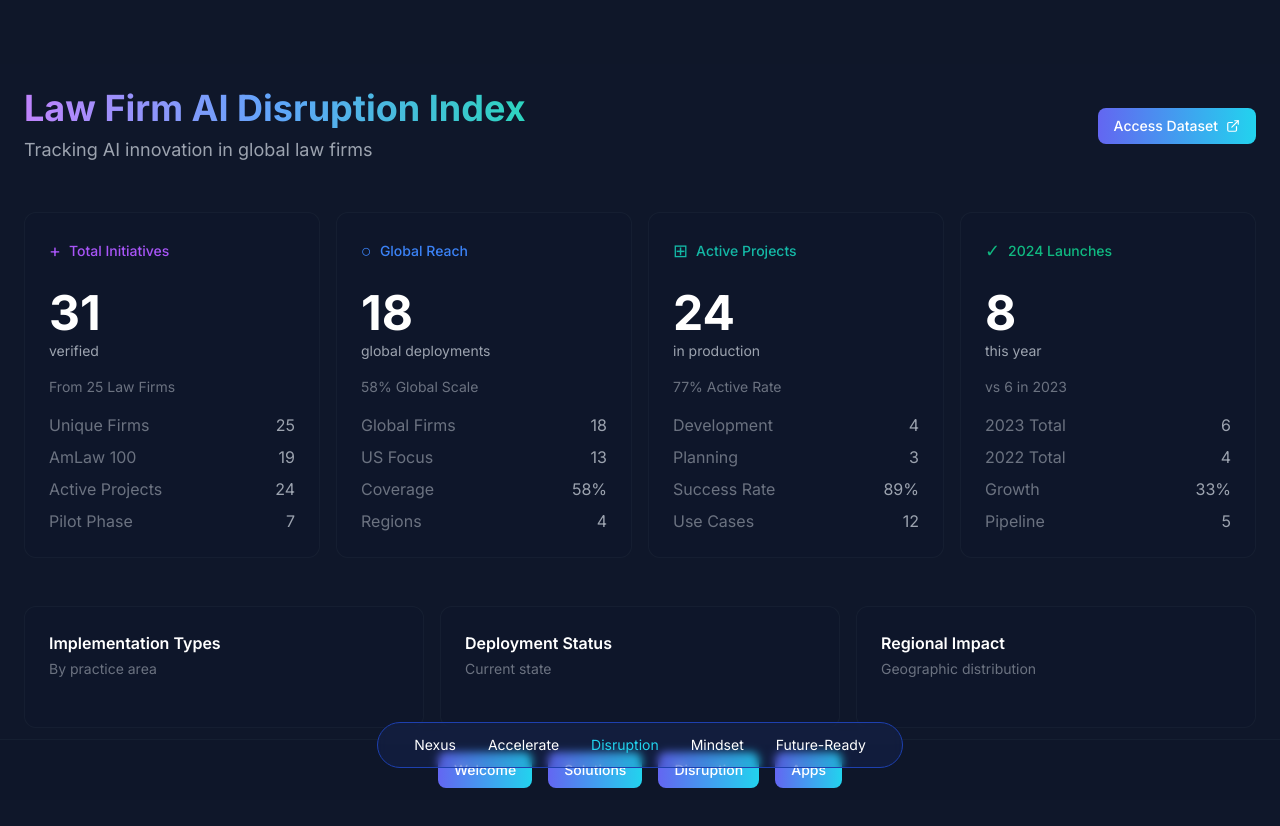
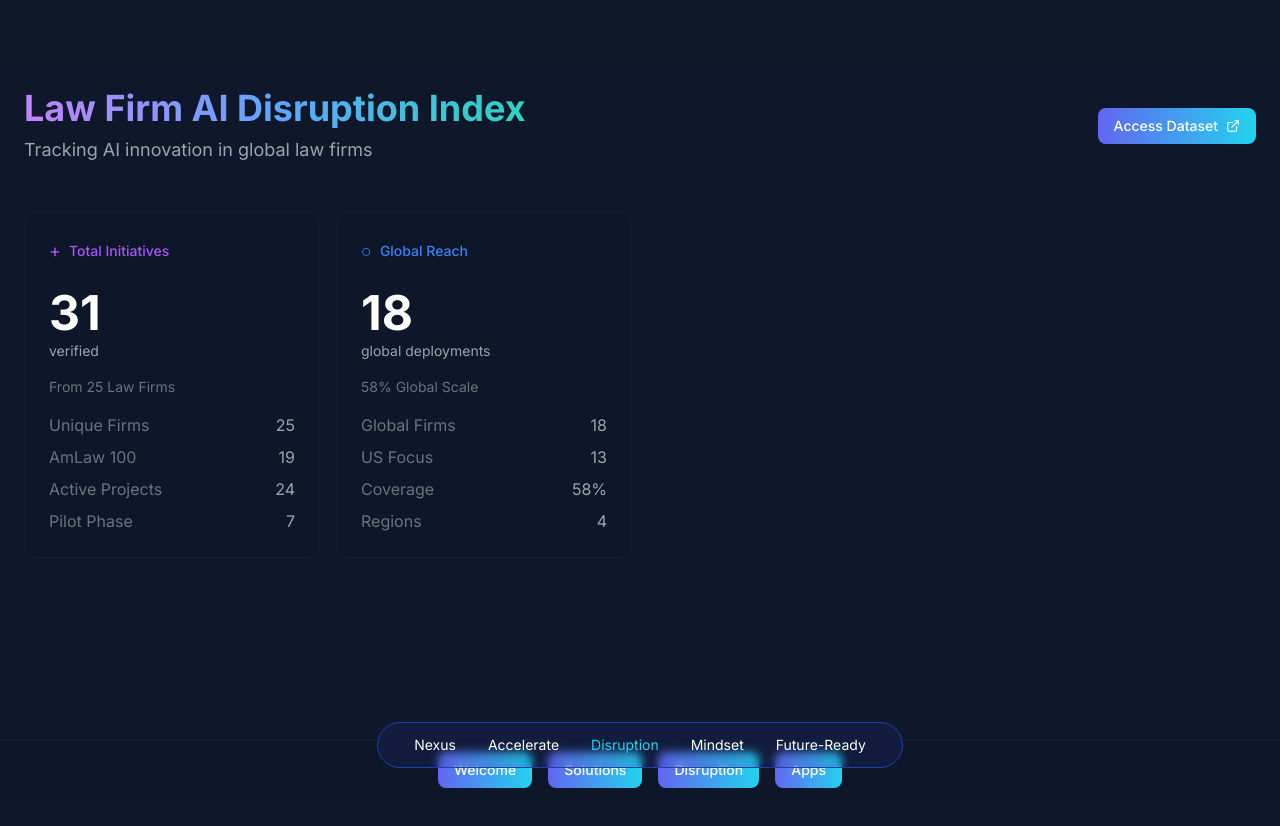
Before and after one commit to TheJohny71/ai-innovation-lab-v2, a Next.js app: page /disruption in a window 1280 px wide. Shown: the top 826 px of the page. Built offline with nearby package versions, Linux system fonts and the light colour scheme.

Commit message:
Update page.tsx

```diff
--- a/src/app/disruption/page.tsx
+++ b/src/app/disruption/page.tsx
@@ -5,7 +5,15 @@ import { ExternalLink } from 'lucide-react';
 import { Button } from '@/components/shared/Button';
 
 // Reusable Metric Card Component
-const MetricCard = ({ icon, title, value, subtitle, subtext, stats, iconColor }) => (
+const MetricCard = ({
+  icon,
+  title,
+  value,
+  subtitle,
+  subtext,
+  stats,
+  iconColor,
+}) => (
   <div className="bg-slate-900/50 rounded-xl p-6 border border-slate-800/50 hover:border-slate-700/50 transition-colors">
     <div className="flex items-center gap-2 mb-6">
       <span className={`text-lg ${iconColor}`}>{icon}</span>
@@ -27,21 +35,24 @@ const MetricCard = ({ icon, title, value, subtitle, subtext, stats, iconColor })
   </div>
 );
 
-// Main Disruption Index Page Component
 const DisruptionIndex = () => {
   return (
     <div className="min-h-screen bg-slate-900 p-6 flex flex-col">
       <div className="max-w-7xl mx-auto w-full flex-1 flex flex-col">
-
         {/* Header Section */}
         <div className="mb-12 flex justify-between items-center">
           <div className="space-y-2">
             <h1 className="text-4xl font-bold bg-gradient-to-r from-purple-400 via-blue-400 to-teal-400 bg-clip-text text-transparent">
               Law Firm AI Disruption Index
             </h1>
-            <p className="text-gray-400 text-lg">Tracking AI innovation in global law firms</p>
+            <p className="text-gray-400 text-lg">
+              Tracking AI innovation in global law firms
+            </p>
           </div>
-          <Button variant="gradient" className="flex items-center gap-2 text-white">
+          <Button
+            variant="gradient"
+            className="flex items-center gap-2 text-white"
+          >
             Access Dataset
             <ExternalLink size={14} />
           </Button>
@@ -77,58 +88,9 @@ const DisruptionIndex = () => {
               { label: 'Regions', value: '4' },
             ]}
           />
-          <MetricCard
-            icon="⊞"
-            iconColor="text-teal-500"
-            title="Active Projects"
-            value="24"
-            subtitle="in production"
-            subtext="77% Active Rate"
-            stats={[
-              { label: 'Development', value: '4' },
-              { label: 'Planning', value: '3' },
-              { label: 'Success Rate', value: '89%' },
-              { label: 'Use Cases', value: '12' },
-            ]}
-          />
-          <MetricCard
-            icon="✓"
-            iconColor="text-emerald-500"
-            title="2024 Launches"
-            value="8"
-            subtitle="this year"
-            subtext="vs 6 in 2023"
-            stats={[
-              { label: '2023 Total', value: '6' },
-              { label: '2022 Total', value: '4' },
-              { label: 'Growth', value: '33%' },
-              { label: 'Pipeline', value: '5' },
-            ]}
-          />
         </div>
 
-        {/* Three Column Section */}
-        <div className="grid grid-cols-3 gap-4">
-          {/* Column 1: Implementation Types */}
-          <div className="bg-slate-900/50 rounded-xl p-6 border border-slate-800/50 hover:border-slate-700/50 transition-colors">
-            <h2 className="text-base font-semibold text-white mb-1">Implementation Types</h2>
-            <p className="text-gray-500 text-sm mb-6">By practice area</p>
-          </div>
-
-          {/* Column 2: Deployment Status */}
-          <div className="bg-slate-900/50 rounded-xl p-6 border border-slate-800/50 hover:border-slate-700/50 transition-colors">
-            <h2 className="text-base font-semibold text-white mb-1">Deployment Status</h2>
-            <p className="text-gray-500 text-sm mb-6">Current state</p>
-          </div>
-
-          {/* Column 3: Regional Impact */}
-          <div className="bg-slate-900/50 rounded-xl p-6 border border-slate-800/50 hover:border-slate-700/50 transition-colors">
-            <h2 className="text-base font-semibold text-white mb-1">Regional Impact</h2>
-            <p className="text-gray-500 text-sm mb-6">Geographic distribution</p>
-          </div>
-        </div>
-
-        {/* Updated Navigation Section with Consistent Button Styling */}
+        {/* Navigation Section with Consistent Button Styling */}
         <div className="fixed bottom-0 left-0 right-0 flex justify-center gap-4 p-3 bg-slate-900/90 backdrop-blur-sm border-t border-slate-800/50">
           <Button variant="gradient" className="text-sm">Welcome</Button>
           <Button variant="gradient" className="text-sm">Solutions</Button>
```
